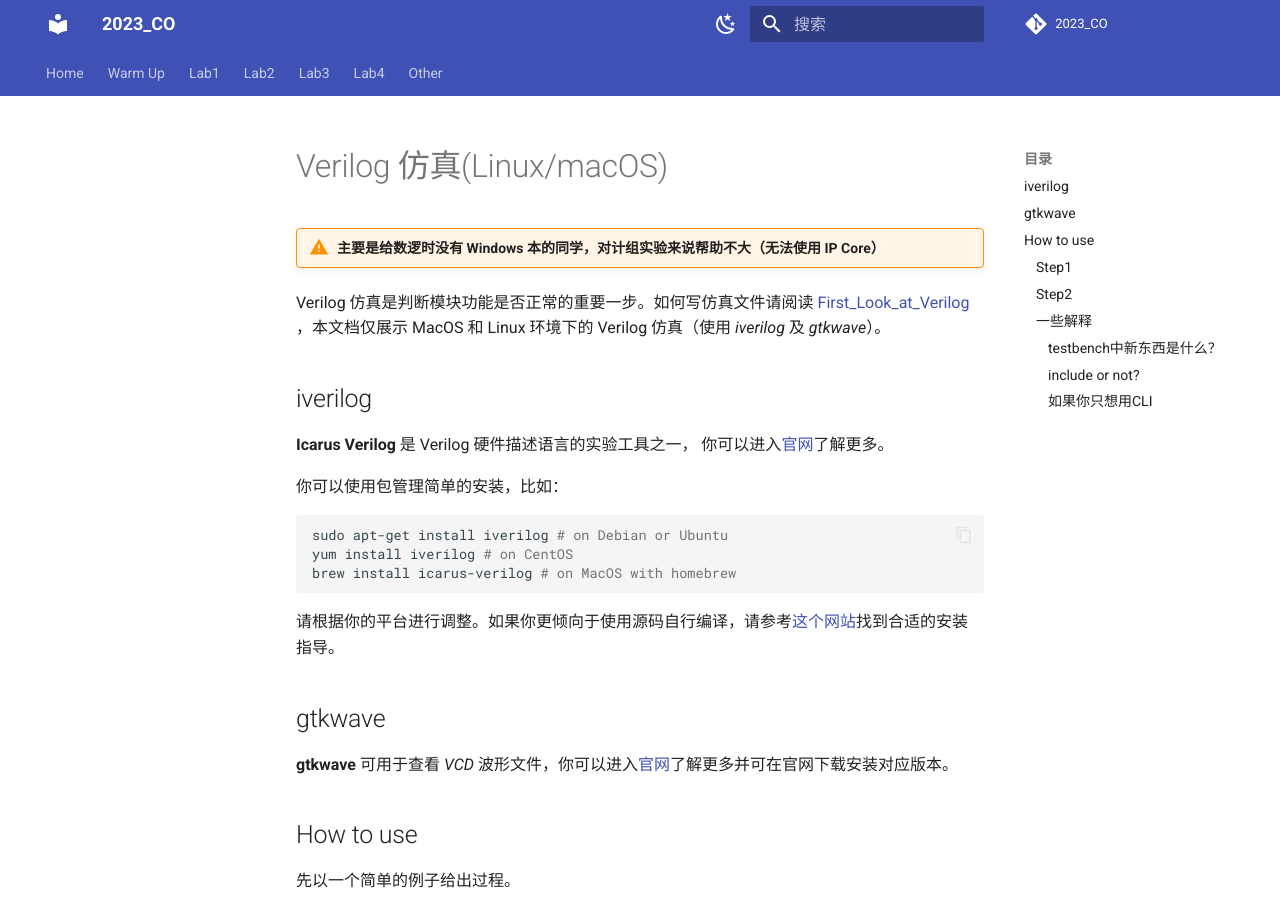
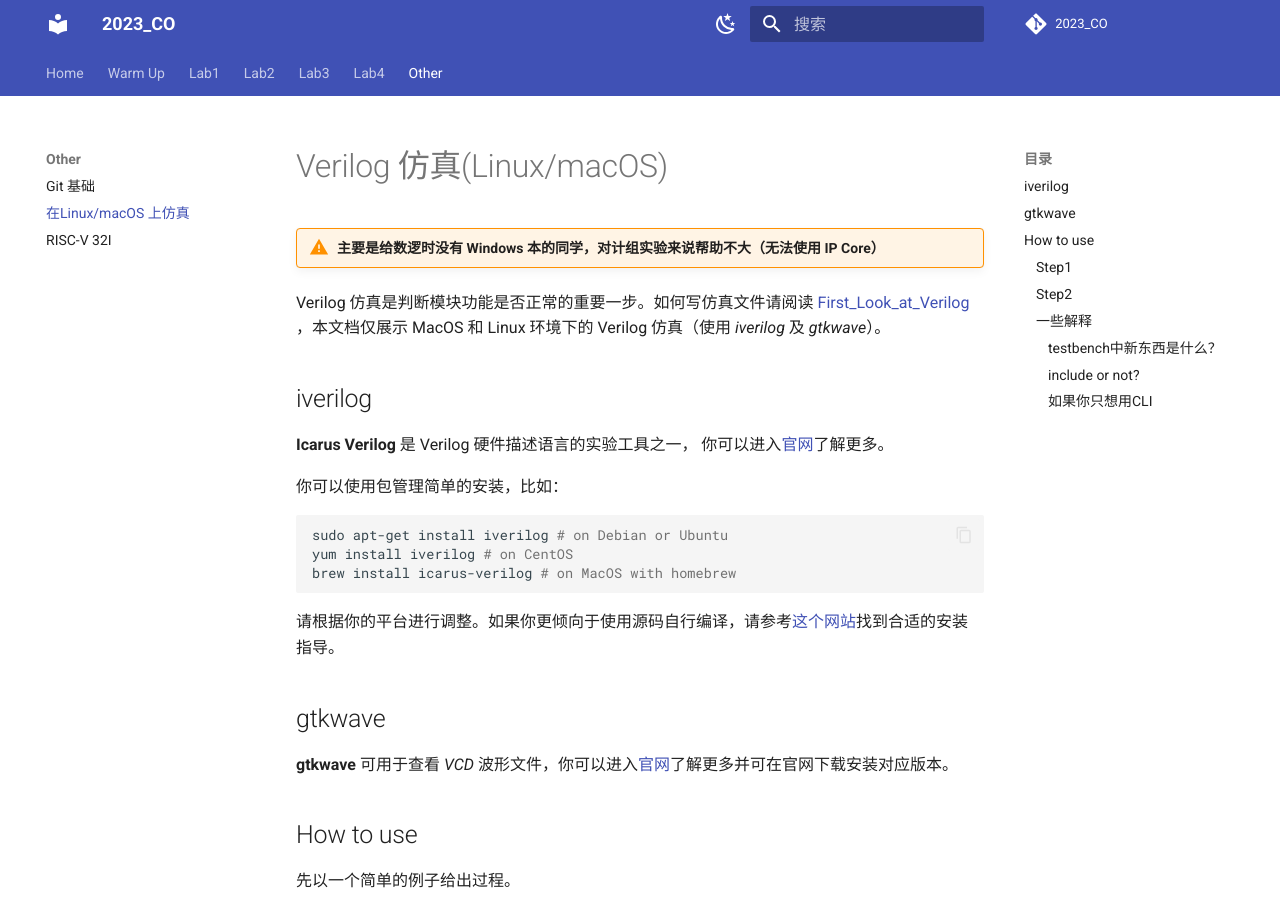
Before and after one commit to Guahao31/2023_CO, an MkDocs documentation site: the page built from docs/Other/Verilog_Simulation.md, in a window 1280 px wide and 900 px high. Built offline with MkDocs 1.6.1 and Material for MkDocs 9.7.7, drawn with Linux system fonts in a browser that asks for light colours; comment, search, counter and statistics services are not loaded; some of the changed lines change nothing that is shown.

Commit message:
rename: Verilog Simulation on macOS or Linux

```diff
--- a/mkdocs.yml
+++ b/mkdocs.yml
@@ -73,5 +73,5 @@
 
   - Other:
     - Git 基础: Other/about_git.md
-    - 在Linux/macOS 上仿真: Other/Verilog_Simulation_on_macOS_Linux.md
+    - 在Linux/macOS 上仿真: Other/Verilog_Simulation.md
     - RISC-V 32I: Other/RISC_V.md
```
Also changed, not shown: docs/Other/Verilog_Simulation.md (renamed from docs/Other/Verilog_Simulation_on_MacOS_Linux.md).
